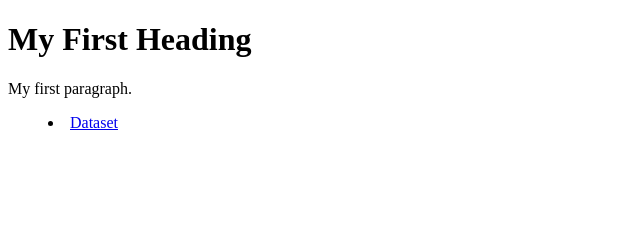
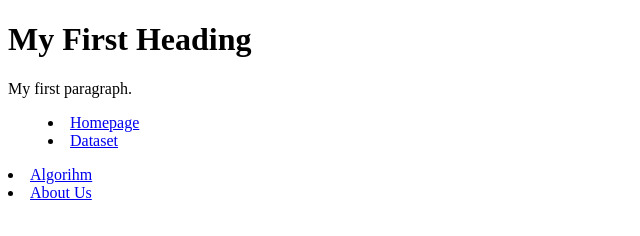
Before and after one commit to sewalemw-ctrl/conceptualising-an-algorithm_P1, a plain HTML site: page Website/index.html in a window 1280 px wide. Shown: the whole page, without its empty margins (0-640 px from the left). Drawn offline with Linux system fonts and the light colour scheme.

Commit message:
Update index.html

```diff
--- a/Website/index.html
+++ b/Website/index.html
@@ -5,8 +5,11 @@
 <p>My first paragraph.</p>
 
 <menu>
+  <li><a href="https://github.com/katarinatikka-cloud/conceptualising-an-algorithm_P1/blob/main/Website%2Findex.html">Homepage</a></li>
   <li><a href="https://github.com/katarinatikka-cloud/conceptualising-an-algorithm_P1/blob/main/Website%2Fdataset.html">Dataset</a></li>
 </menu>
+  <li><a href="https://github.com/katarinatikka-cloud/conceptualising-an-algorithm_P1/blob/main/Website%2Falgoritm.html">Algorihm</a></li>
+  <li><a href="https://github.com/katarinatikka-cloud/conceptualising-an-algorithm_P1/blob/main/Website%2Fpersoner.html">About Us</a></li>
 
 </body>
 </html>
```
